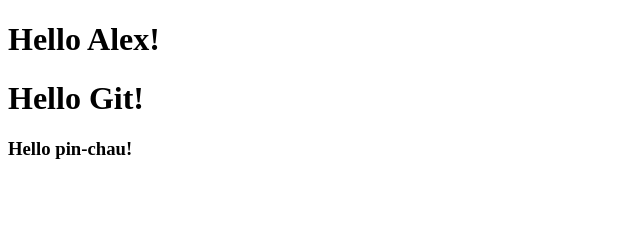
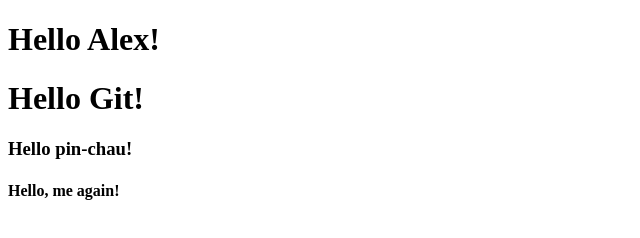
Before and after one commit to pin-chau/git_test, a plain HTML site: page index.html in a window 1280 px wide. Shown: the whole page, without its empty margins (0-640 px from the left). Drawn offline with Linux system fonts and the light colour scheme.

Commit message:
h4 was added

```diff
--- a/index.html
+++ b/index.html
@@ -8,5 +8,6 @@
 	<h1>Hello Alex!</h1>
 	<h1>Hello Git!</h1>
 	<h3>Hello pin-chau!</h3>
+	<h4>Hello, me again!</h4>
 </body>
 </html>
```
